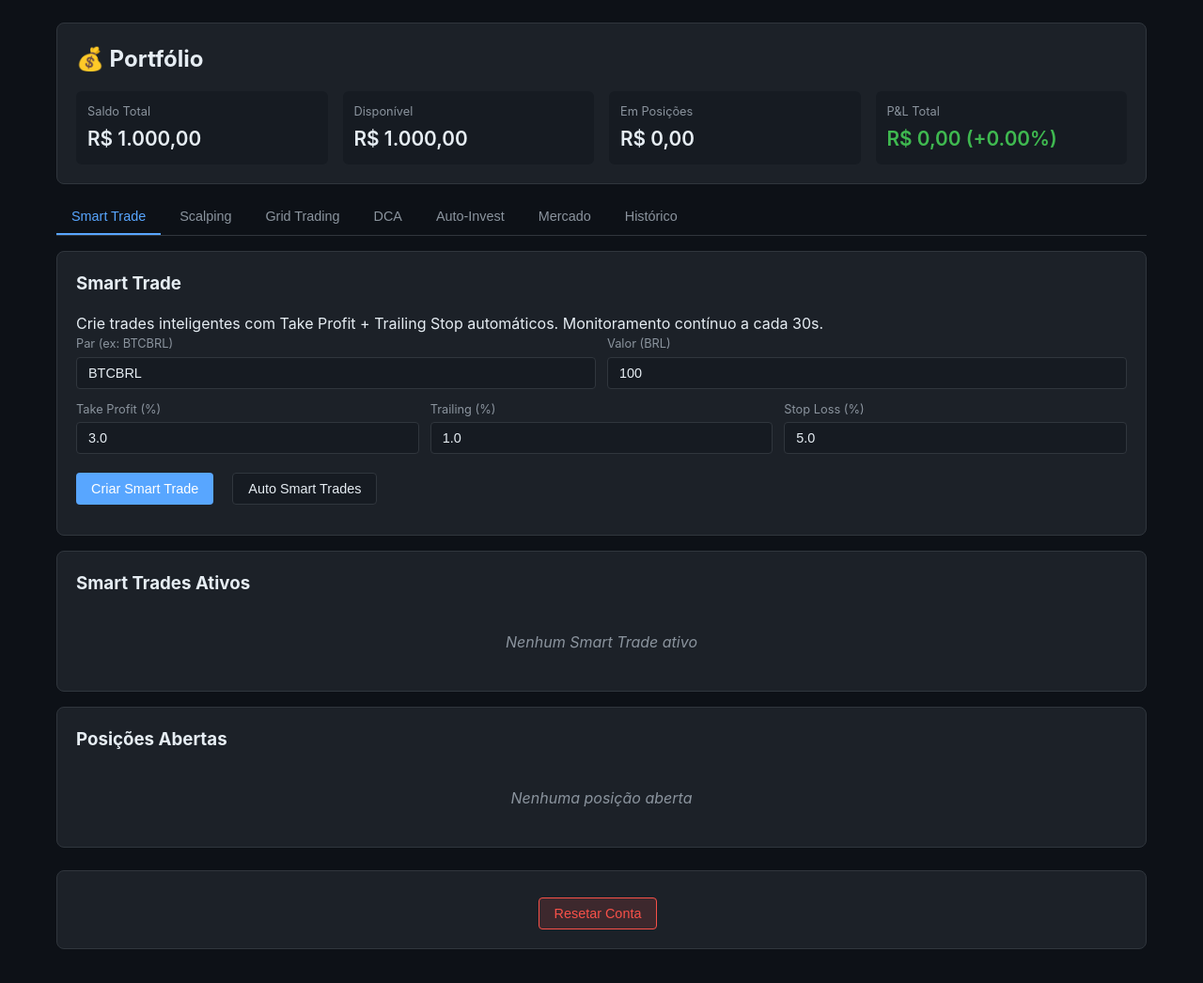
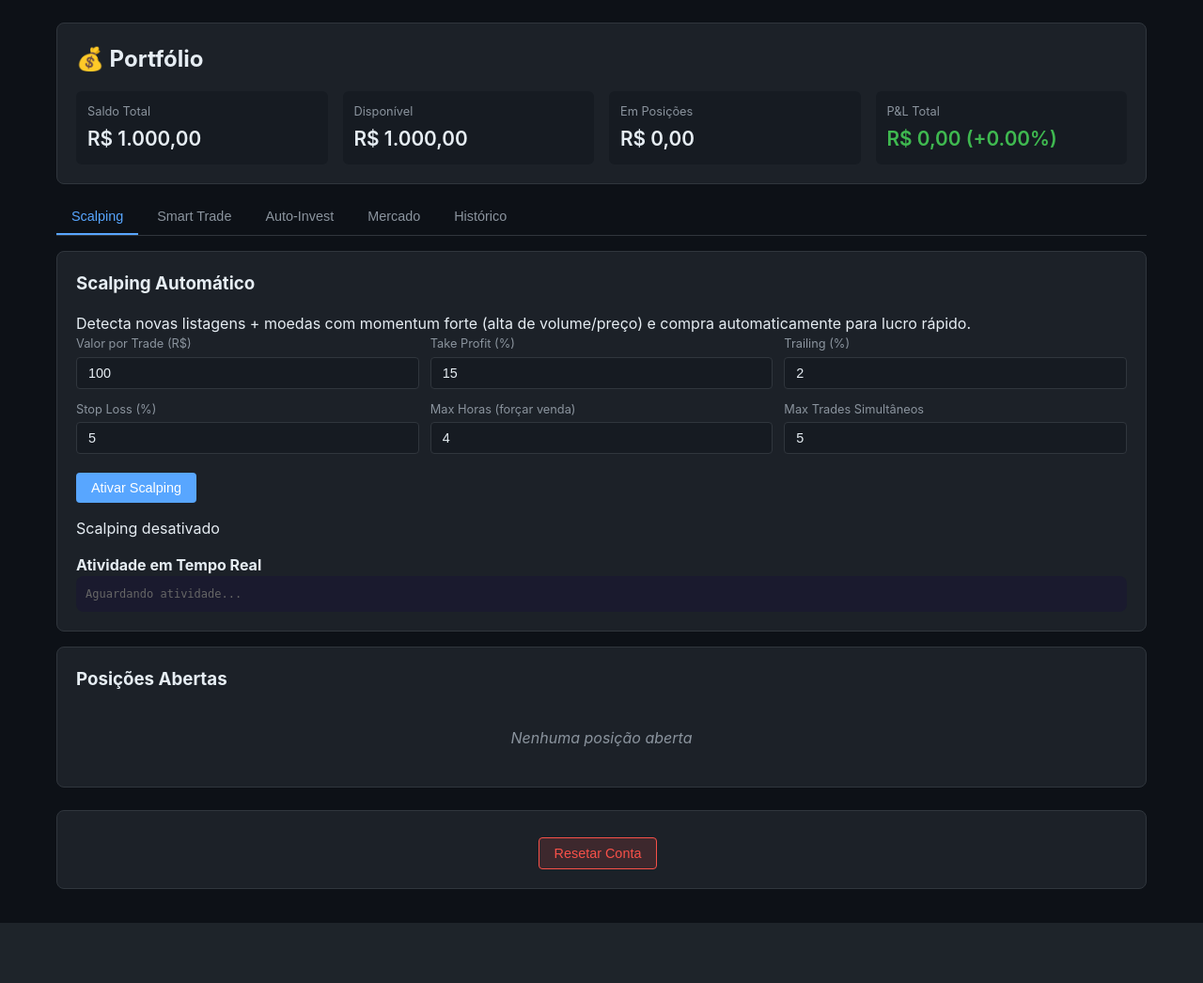
Before and after one commit to sandrolaudares/botbinance, a FastAPI app: page / in a window 1280 px wide. Shown: the part 73-1119 px from the top of the page at 94% size. After the commit the page ends 1055 px from the top, so only its background shows below. Run offline with FastAPI, Linux system fonts and the light colour scheme; data that the repository does not hold is empty.

Commit message:
feat: remove Grid/DCA, add real-time scalping activity log
- Removed Grid Trading and DCA tabs/endpoints/scheduler jobs
- Added real-time activity log to Scalping tab
- Activity log shows: scans, momentum signals, buys, sells with timestamps
- Auto-refreshes every 10 seconds
- Scalping is now the default/first tab
- Color-coded entries: green=new listing, cyan=buy, red=sell, yellow=momentum

Co-Authored-By: Sandro Laudares <sandrolaudares@gmail.com>

```diff
--- a/app/main.py
+++ b/app/main.py
@@ -9,14 +9,12 @@ from fastapi.staticfiles import StaticFiles
 from fastapi.templating import Jinja2Templates
 
 from app.config import settings
-from app.models.trading import AutoInvestConfig, DCAConfig, GridConfig
+from app.models.trading import AutoInvestConfig
 from app.services.binance_client import binance_client
 from app.services.market_analysis import market_analyzer
 from app.services.paper_trading import paper_engine
 from app.services.trading_engine import trading_engine
 from app.strategies.auto_invest import auto_invest_strategy
-from app.strategies.dca import dca_strategy
-from app.strategies.grid_trading import grid_strategy
 from app.strategies.scalping import ScalpConfig, scalping_strategy
 from app.strategies.smart_trade import SmartTradeConfig, smart_trade_strategy
 
@@ -27,17 +25,6 @@ logging.basicConfig(
 logger = logging.getLogger(__name__)
 
 scheduler = AsyncIOScheduler()
-
-
-async def scheduled_grid_check():
-    """Check all grid strategies periodically."""
-    for symbol in list(grid_strategy.active_grids.keys()):
-        await grid_strategy.check_and_execute(symbol)
-
-
-async def scheduled_dca_check():
-    """Check all DCA strategies periodically."""
-    await dca_strategy.execute_all()
 
 
 async def scheduled_auto_invest():
@@ -65,8 +52,6 @@ async def lifespan(app: FastAPI):
     logger.info(f"Initial Balance: {settings.initial_balance_brl:.2f} BRL")
 
     # Start scheduler
-    scheduler.add_job(scheduled_grid_check, "interval", seconds=30, id="grid_check")
-    scheduler.add_job(scheduled_dca_check, "interval", minutes=1, id="dca_check")
     scheduler.add_job(scheduled_auto_invest, "interval", minutes=15, id="auto_invest")
     scheduler.add_job(
         scheduled_smart_trade_monitor, "interval", seconds=30, id="smart_trade"
@@ -161,56 +146,6 @@ async def enable_paper_trading():
     """Switch back to paper trading."""
     settings.paper_trading = True
     return {"message": "Paper trading enabled", "is_live": False}
-
-
-# ---- Grid Trading API ----
-
-
-@app.post("/api/grid/setup")
-async def setup_grid(config: GridConfig):
-    """Set up a new grid trading strategy."""
-    success = await grid_strategy.setup_grid(config)
-    if success:
-        return {"message": f"Grid setup for {config.symbol}", "status": "active"}
-    return {"message": "Failed to setup grid", "status": "error"}
-
-
-@app.delete("/api/grid/{symbol}")
-async def remove_grid(symbol: str):
-    """Remove a grid strategy."""
-    grid_strategy.remove_grid(symbol)
-    return {"message": f"Grid removed for {symbol}"}
-
-
-@app.get("/api/grid/status")
-async def get_grid_status():
-    """Get all grid strategies status."""
-    return grid_strategy.get_all_grids_status()
-
-
-# ---- DCA API ----
-
-
-@app.post("/api/dca/setup")
-async def setup_dca(config: DCAConfig):
-    """Set up a new DCA plan."""
-    success = dca_strategy.setup_dca(config)
-    if success:
-        return {"message": f"DCA setup for {config.symbol}", "status": "active"}
-    return {"message": "Failed to setup DCA", "status": "error"}
-
-
-@app.delete("/api/dca/{symbol}")
-async def remove_dca(symbol: str):
-    """Remove a DCA plan."""
-    dca_strategy.remove_dca(symbol)
-    return {"message": f"DCA removed for {symbol}"}
-
-
-@app.get("/api/dca/status")
-async def get_dca_status():
-    """Get all DCA plans status."""
-    return dca_strategy.get_all_dca_status()
 
 
 # ---- Auto-Invest API ----
@@ -414,6 +349,7 @@ async def get_scalping_status():
         "closed_positions": len(closed_positions),
         "positions": [p.model_dump() for p in active_positions],
         "history": [p.model_dump() for p in closed_positions[-10:]],
+        "activity_log": scalping_strategy.activity_log[-20:],
     }
 
 
--- a/app/static/js/app.js
+++ b/app/static/js/app.js
@@ -81,112 +81,6 @@ function updatePositions(positions) {
             </div>
         `;
     }).join('');
-}
-
-// ========== Grid Trading ==========
-
-async function setupGrid(e) {
-    e.preventDefault();
-    const data = {
-        symbol: document.getElementById('grid-symbol').value.toUpperCase(),
-        upper_price: parseFloat(document.getElementById('grid-upper').value) || 0,
-        lower_price: parseFloat(document.getElementById('grid-lower').value) || 0,
-        levels: parseInt(document.getElementById('grid-levels').value),
-        investment_brl: parseFloat(document.getElementById('grid-investment').value),
-    };
-
-    const result = await apiCall('/api/grid/setup', 'POST', data);
-    if (result) {
-        alert(`Grid configurado: ${result.message}`);
-        updateGridStatus();
-    }
-}
-
-async function updateGridStatus() {
-    const data = await apiCall('/api/grid/status');
-    const container = document.getElementById('grid-status');
-
-    if (!data || data.length === 0) {
-        container.innerHTML = '<p class="empty-state">Nenhum grid ativo</p>';
-        return;
-    }
-
-    container.innerHTML = `
-        <table>
-            <thead>
-                <tr><th>Par</th><th>Faixa</th><th>Níveis</th><th>Preenchidos</th><th>Investimento</th><th>Ação</th></tr>
-            </thead>
-            <tbody>
-                ${data.map(g => `
-                    <tr>
-                        <td><strong>${g.symbol}</strong></td>
-                        <td>${formatBRL(g.lower_price)} - ${formatBRL(g.upper_price)}</td>
-                        <td>${g.total_levels}</td>
-                        <td>${g.filled_levels}/${g.total_levels}</td>
-                        <td>${formatBRL(g.investment_brl)}</td>
-                        <td><button class="btn btn-danger" onclick="removeGrid('${g.symbol}')">Remover</button></td>
-                    </tr>
-                `).join('')}
-            </tbody>
-        </table>
-    `;
-}
-
-async function removeGrid(symbol) {
-    await apiCall(`/api/grid/${symbol}`, 'DELETE');
-    updateGridStatus();
-}
-
-// ========== DCA ==========
-
-async function setupDCA(e) {
-    e.preventDefault();
-    const data = {
-        symbol: document.getElementById('dca-symbol').value.toUpperCase(),
-        amount_brl: parseFloat(document.getElementById('dca-amount').value),
-        interval_minutes: parseInt(document.getElementById('dca-interval').value),
-    };
-
-    const result = await apiCall('/api/dca/setup', 'POST', data);
-    if (result) {
-        alert(`DCA configurado: ${result.message}`);
-        updateDCAStatus();
-    }
-}
-
-async function updateDCAStatus() {
-    const data = await apiCall('/api/dca/status');
-    const container = document.getElementById('dca-status');
-
-    if (!data || data.length === 0) {
-        container.innerHTML = '<p class="empty-state">Nenhum plano DCA ativo</p>';
-        return;
-    }
-
-    container.innerHTML = `
-        <table>
-            <thead>
-                <tr><th>Par</th><th>Valor</th><th>Intervalo</th><th>Execuções</th><th>Total Investido</th><th>Ação</th></tr>
-            </thead>
-            <tbody>
-                ${data.map(d => `
-                    <tr>
-                        <td><strong>${d.symbol}</strong></td>
-                        <td>${formatBRL(d.amount_brl)}</td>
-                        <td>${d.interval_minutes} min</td>
-                        <td>${d.total_executions}</td>
-                        <td>${formatBRL(d.total_invested_brl)}</td>
-                        <td><button class="btn btn-danger" onclick="removeDCA('${d.symbol}')">Remover</button></td>
-                    </tr>
-                `).join('')}
-            </tbody>
-        </table>
-    `;
-}
-
-async function removeDCA(symbol) {
-    await apiCall(`/api/dca/${symbol}`, 'DELETE');
-    updateDCAStatus();
 }
 
 // ========== Auto-Invest ==========
@@ -549,6 +443,25 @@ async function updateScalpingStatus() {
         hist += '</tbody></table>';
         posEl.innerHTML += hist;
     }
+
+    // Activity log (real-time)
+    const logEl = document.getElementById('activity-log');
+    if (data.activity_log && data.activity_log.length > 0) {
+        let logHtml = '';
+        for (const entry of data.activity_log.slice().reverse()) {
+            const time = new Date(entry.time).toLocaleTimeString('pt-BR');
+            let color = '#aaa';
+            if (entry.action.includes('COMPRA')) color = '#4ecdc4';
+            else if (entry.action.includes('VENDA')) color = '#ff6b6b';
+            else if (entry.action.includes('MOMENTUM')) color = '#ffd93d';
+            else if (entry.action.includes('NOVA')) color = '#6bcb77';
+            else if (entry.action === 'SCAN') color = '#666';
+            logHtml += `<div style="margin-bottom:4px;color:${color}"><span style="color:#888">[${time}]</span> <strong>${entry.action}</strong> ${entry.symbol} <span style="color:#999">${entry.details}</span></div>`;
+        }
+        logEl.innerHTML = logHtml;
+    } else {
+        logEl.innerHTML = '<p style="color:#666">Aguardando atividade...</p>';
+    }
 }
 
 async function closeScalpPosition(posId) {
@@ -565,8 +478,6 @@ function initEventListeners() {
     document.getElementById('btn-close-all-st').addEventListener('click', closeAllSmartTrades);
     document.getElementById('scalping-form').addEventListener('submit', activateScalping);
     document.getElementById('btn-deactivate-scalp').addEventListener('click', deactivateScalping);
-    document.getElementById('grid-form').addEventListener('submit', setupGrid);
-    document.getElementById('dca-form').addEventListener('submit', setupDCA);
     document.getElementById('auto-invest-form').addEventListener('submit', setupAutoInvest);
     document.getElementById('btn-rebalance').addEventListener('click', triggerRebalance);
     document.getElementById('btn-scan').addEventListener('click', scanMarket);
@@ -626,6 +537,7 @@ function startAutoRefresh() {
     updateTradingMode();
     setInterval(updatePortfolio, 15000); // Every 15s
     setInterval(updateTradingMode, 30000); // Every 30s
+    setInterval(updateScalpingStatus, 10000); // Every 10s (real-time feed)
 }
 
 // ========== Initialize ==========
--- a/app/templates/dashboard.html
+++ b/app/templates/dashboard.html
@@ -38,17 +38,15 @@
 
         <!-- Strategy Tabs -->
         <div class="tabs">
-            <button class="tab active" data-tab="smart-trade">Smart Trade</button>
-            <button class="tab" data-tab="scalping">Scalping</button>
-            <button class="tab" data-tab="grid">Grid Trading</button>
-            <button class="tab" data-tab="dca">DCA</button>
+            <button class="tab active" data-tab="scalping">Scalping</button>
+            <button class="tab" data-tab="smart-trade">Smart Trade</button>
             <button class="tab" data-tab="auto-invest">Auto-Invest</button>
             <button class="tab" data-tab="market">Mercado</button>
             <button class="tab" data-tab="trades">Histórico</button>
         </div>
 
         <!-- Smart Trade Tab -->
-        <section class="tab-content active" id="tab-smart-trade">
+        <section class="tab-content" id="tab-smart-trade">
             <div class="card">
                 <h3>Smart Trade</h3>
                 <p class="description">Crie trades inteligentes com Take Profit + Trailing Stop automáticos. Monitoramento contínuo a cada 30s.</p>
@@ -93,7 +91,7 @@
         </section>
 
         <!-- Scalping Tab -->
-        <section class="tab-content" id="tab-scalping">
+        <section class="tab-content active" id="tab-scalping">
             <div class="card">
                 <h3>Scalping Automático</h3>
                 <p class="description">Detecta novas listagens + moedas com momentum forte (alta de volume/preço) e compra automaticamente para lucro rápido.</p>
@@ -131,75 +129,9 @@
                 </form>
                 <div id="scalping-status" class="status-container" style="margin-top:15px"></div>
                 <div id="scalping-positions" style="margin-top:10px"></div>
-            </div>
-        </section>
-
-        <!-- Grid Trading Tab -->
-        <section class="tab-content" id="tab-grid">
-            <div class="card">
-                <h3>Configurar Grid Trading</h3>
-                <form id="grid-form">
-                    <div class="form-row">
-                        <div class="form-group">
-                            <label>Par (ex: BTCBRL)</label>
-                            <input type="text" id="grid-symbol" value="BTCBRL" required>
-                        </div>
-                        <div class="form-group">
-                            <label>Investimento (BRL)</label>
-                            <input type="number" id="grid-investment" value="500" step="10" required>
-                        </div>
-                    </div>
-                    <div class="form-row">
-                        <div class="form-group">
-                            <label>Preço Superior</label>
-                            <input type="number" id="grid-upper" value="0" step="0.01" placeholder="Auto">
-                        </div>
-                        <div class="form-group">
-                            <label>Preço Inferior</label>
-                            <input type="number" id="grid-lower" value="0" step="0.01" placeholder="Auto">
-                        </div>
-                        <div class="form-group">
-                            <label>Níveis</label>
-                            <input type="number" id="grid-levels" value="10" min="3" max="50">
-                        </div>
-                    </div>
-                    <button type="submit" class="btn btn-primary">Ativar Grid</button>
-                </form>
-            </div>
-            <div class="card">
-                <h3>Grids Ativos</h3>
-                <div id="grid-status" class="status-container">
-                    <p class="empty-state">Nenhum grid ativo</p>
-                </div>
-            </div>
-        </section>
-
-        <!-- DCA Tab -->
-        <section class="tab-content" id="tab-dca">
-            <div class="card">
-                <h3>Configurar DCA</h3>
-                <form id="dca-form">
-                    <div class="form-row">
-                        <div class="form-group">
-                            <label>Par (ex: BTCBRL)</label>
-                            <input type="text" id="dca-symbol" value="BTCBRL" required>
-                        </div>
-                        <div class="form-group">
-                            <label>Valor por Compra (BRL)</label>
-                            <input type="number" id="dca-amount" value="50" step="10" required>
-                        </div>
-                        <div class="form-group">
-                            <label>Intervalo (minutos)</label>
-                            <input type="number" id="dca-interval" value="60" min="1" required>
-                        </div>
-                    </div>
-                    <button type="submit" class="btn btn-primary">Ativar DCA</button>
-                </form>
-            </div>
-            <div class="card">
-                <h3>Planos DCA Ativos</h3>
-                <div id="dca-status" class="status-container">
-                    <p class="empty-state">Nenhum plano DCA ativo</p>
+                <div id="scalping-activity" style="margin-top:15px">
+                    <h4>Atividade em Tempo Real</h4>
+                    <div id="activity-log" style="max-height:300px;overflow-y:auto;background:#1a1a2e;border-radius:8px;padding:10px;font-family:monospace;font-size:12px"></div>
                 </div>
             </div>
         </section>
```
Also changed, not shown: app/strategies/scalping.py (+54 -0 lines).
